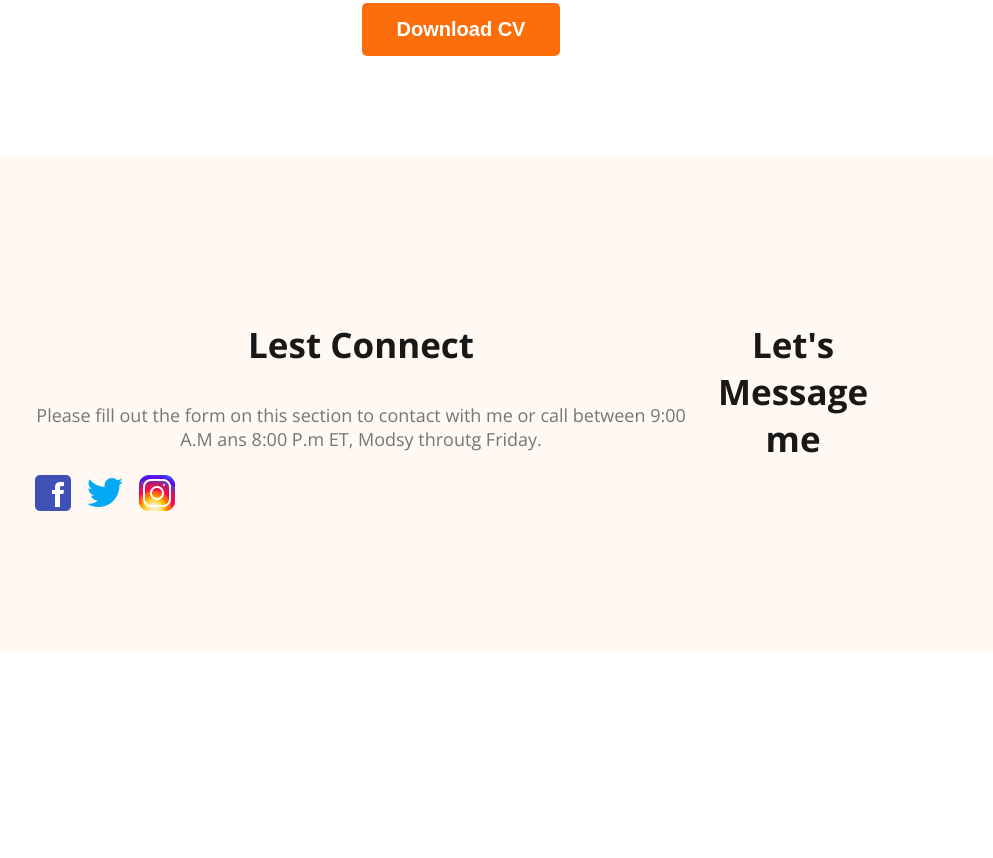
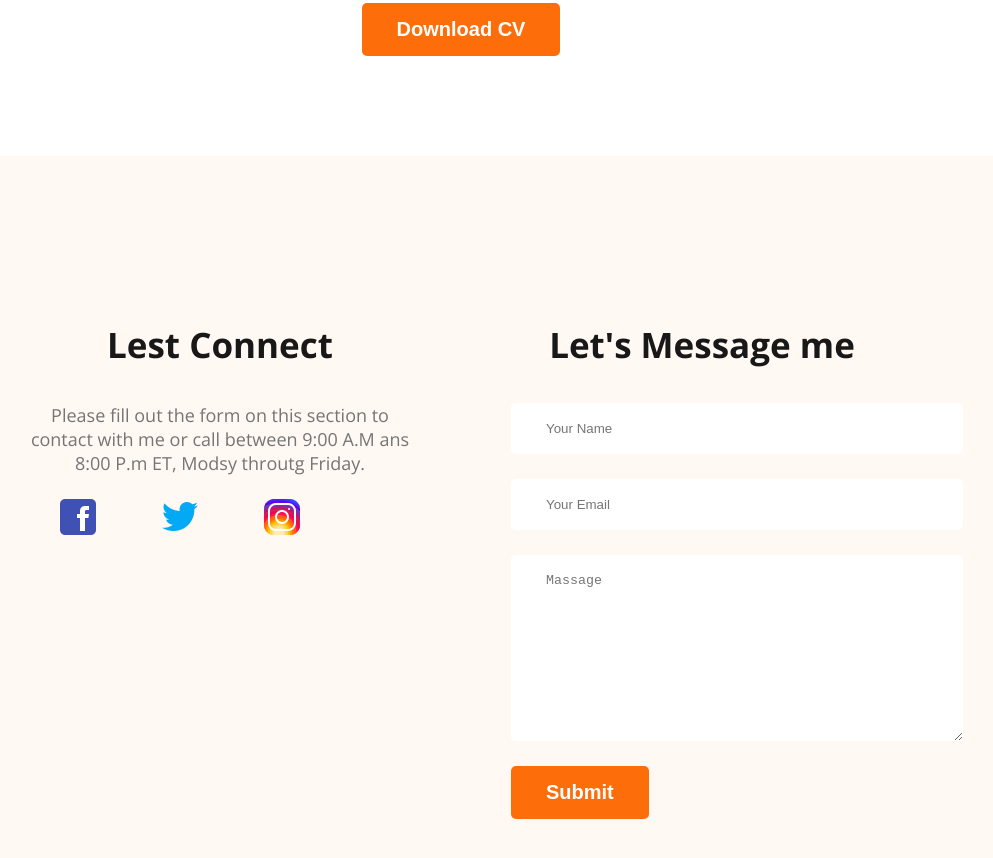
Before and after one commit to jashimwd/webdeveloper-portfolio, a plain HTML site: page index.html in a window 1280 px wide. Shown: the part 2999-3857 px from the top of the page, without its empty margins (179-1172 px from the left). Before the commit the page ends 3659 px from the top, so only its background shows below. Drawn offline with nearby package versions, Linux system fonts and the light colour scheme.

Commit message:
finished footer section with contact form

```diff
--- a/index.html
+++ b/index.html
@@ -152,6 +152,12 @@
         </div>
         <div class="footer-column">
             <h3 class="section-title">Let's Message me</h3>
+            <form class="contact" action="">
+                <input type="text" placeholder="Your Name">
+                <input type="email" name="" placeholder="Your Email" id="">
+                <textarea name="" placeholder="Massage" id="" cols="30" rows="10"></textarea>
+                <input class="btn-primary" type="submit" value="Submit">
+            </form>
         </div>
     </footer>
 </body>
--- a/styles/portfolio.css
+++ b/styles/portfolio.css
@@ -165,7 +165,24 @@ main section{
 /* footer style */
 footer{
     display: flex;
+    gap: 100px;
     background: #FFF8F3;
     margin-top: 100px;
     padding: 130px 200px;
 }
+.footer-column{
+    width: 50%;
+}
+.social-links a{
+    margin: 25px;
+}
+.contact input[type="text"], .contact input[type="email"], textarea{
+    display: block;
+    margin-bottom: 25px;
+    padding: 18px 35px;
+    color: #757575;
+    border-radius: 5px;
+    background: #FFF;
+    border: 0;
+    width: 100%;
+}
```
